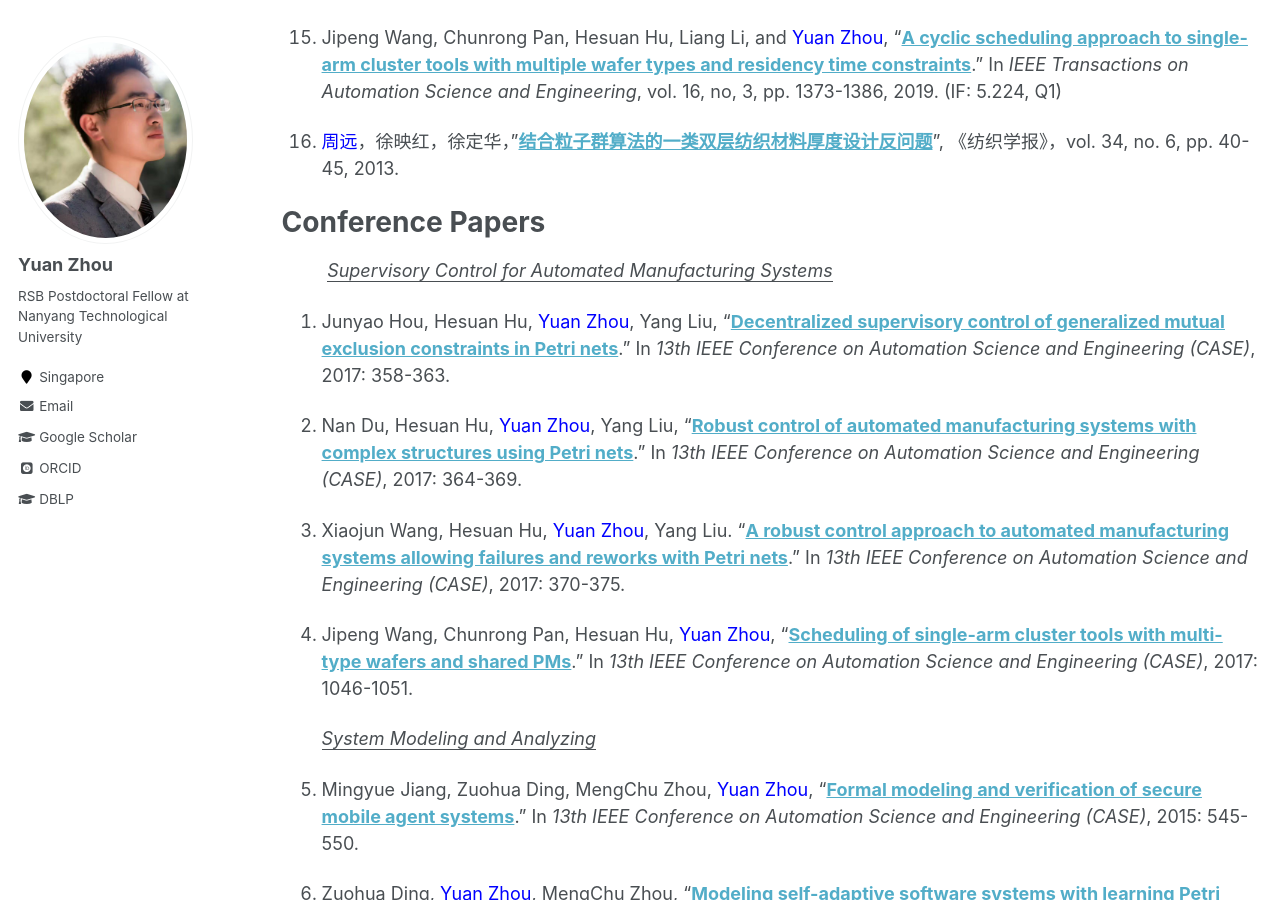
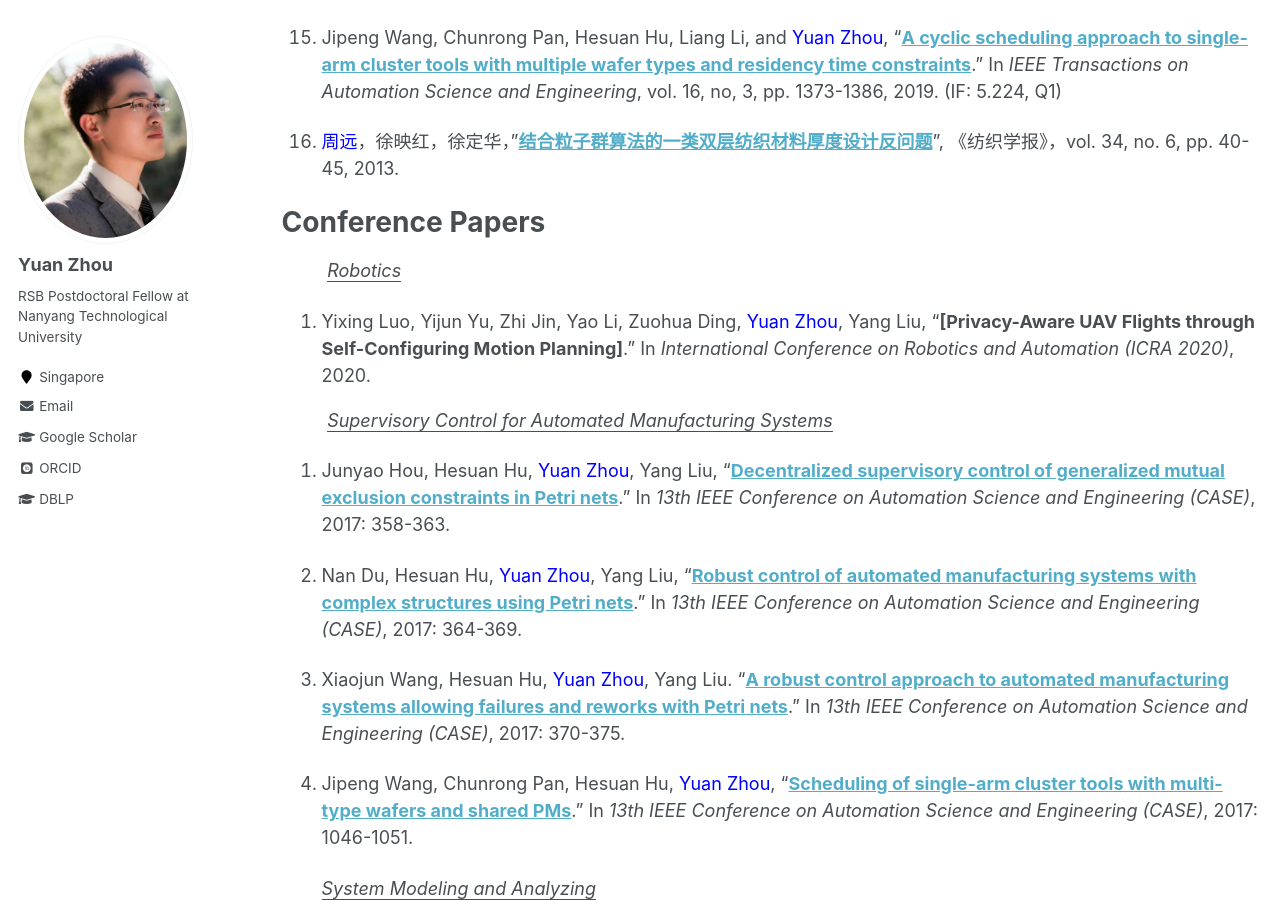
Before and after one commit to yuanzhou-yzhou/yuanzhou-yzhou.github.io, a Jekyll site: the page built from _pages/publications.md, in a window 1280 px wide and 900 px high, scrolled down 1612 px. Built offline with Jekyll 4.4.1, drawn with Linux system fonts in a browser that asks for light colours; some web fonts are replaced; comment, search, counter and statistics services are not loaded.

Commit message:
Update publications.md

```diff
--- a/_pages/publications.md
+++ b/_pages/publications.md
@@ -57,6 +57,12 @@ You can find my articles on my [Google Scholar](https://scholar.google.com/citat
 ======
 
 &nbsp;&nbsp;&nbsp;&nbsp;&nbsp;&nbsp;&nbsp;&nbsp;
+*<u>Robotics</u>*
+
+1. Yixing Luo, Yijun Yu, Zhi Jin, Yao Li, Zuohua Ding,  <span style="color:blue">Yuan Zhou</span>, Yang Liu, "**[Privacy-Aware UAV Flights through Self-Configuring Motion Planning]**." In *International Conference on Robotics and Automation (ICRA 2020)*, 2020.
+
+
+&nbsp;&nbsp;&nbsp;&nbsp;&nbsp;&nbsp;&nbsp;&nbsp;
 *<u>Supervisory Control for Automated Manufacturing Systems</u>*
 
 1. Junyao Hou, Hesuan Hu, <span style="color:blue">Yuan Zhou</span>, Yang Liu, “**[Decentralized supervisory control of generalized mutual exclusion constraints in Petri nets](https://ieeexplore.ieee.org/abstract/document/8256129)**.” In *13th IEEE Conference on Automation Science and Engineering (CASE)*, 2017: 358-363.
```
